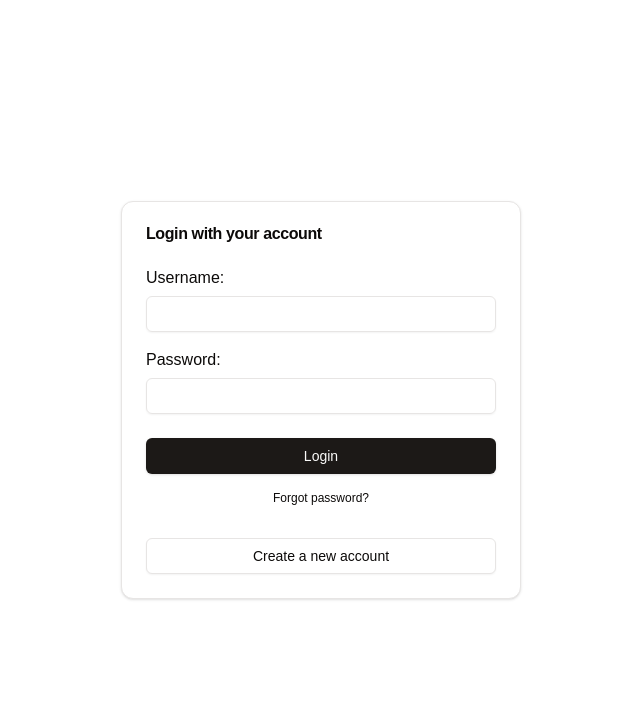
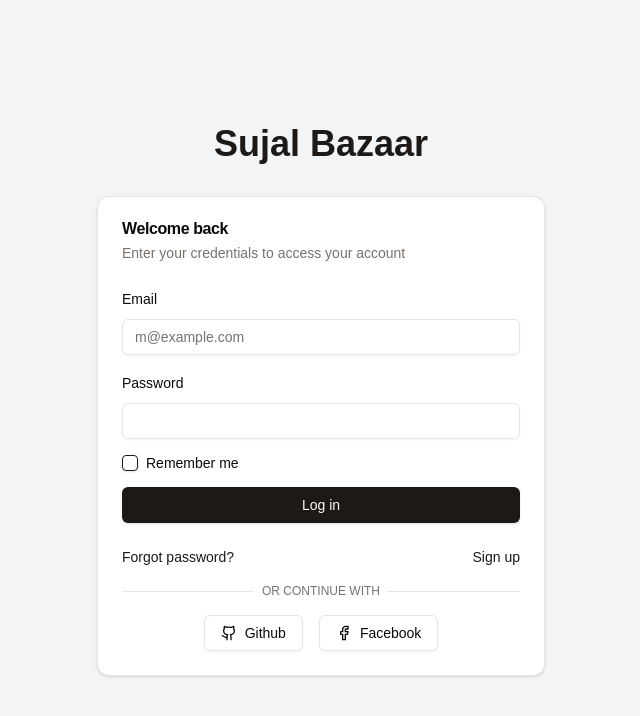
Before and after one commit to Sujal-Gaha/mern-app, a Next.js app in the folder frontend/: page /login in a window 1280 px wide. Shown: the top 716 px of the page, without its empty margins (319-959 px from the left). Built offline with nearby package versions, Linux system fonts and the light colour scheme.

Commit message:
redesigned the login page

```diff
--- a/frontend/package.json
+++ b/frontend/package.json
@@ -9,6 +9,7 @@
     "lint": "next lint"
   },
   "dependencies": {
+    "@radix-ui/react-checkbox": "^1.1.1",
     "@radix-ui/react-icons": "^1.3.0",
     "@radix-ui/react-label": "^2.1.0",
     "@radix-ui/react-navigation-menu": "^1.2.0",
--- a/frontend/src/app/login/page.tsx
+++ b/frontend/src/app/login/page.tsx
@@ -1,58 +1,106 @@
+"use client";
+
+import { useState } from "react";
 import { Button } from "@/components/ui/button";
 import {
   Card,
   CardContent,
+  CardDescription,
   CardFooter,
   CardHeader,
   CardTitle,
 } from "@/components/ui/card";
+import { Checkbox } from "@/components/ui/checkbox";
 import { Input } from "@/components/ui/input";
-import { getAppsPath } from "@/lib/config";
-import { Label } from "@radix-ui/react-label";
-import Link from "next/link";
+import { Label } from "@/components/ui/label";
+import { Facebook, Github } from "lucide-react";
 
-const LoginPage = () => {
-  const { registerPath, forgotPasswordPath } = getAppsPath();
+export default function LoginPage() {
+  const [email, setEmail] = useState("");
+  const [password, setPassword] = useState("");
+
+  const handleSubmit = (e: React.FormEvent) => {
+    e.preventDefault();
+    console.log("Login attempted with:", { email, password });
+  };
 
   return (
-    <main className="flex justify-center items-center h-screen">
-      <Card className="w-[400px]">
+    <div className="min-h-screen bg-gray-100 flex flex-col justify-center items-center p-4">
+      <div className="mb-8">
+        <h1 className="text-4xl font-bold text-primary">Sujal Bazaar</h1>
+      </div>
+      <Card className="w-full max-w-md">
         <CardHeader>
-          <CardTitle>Login with your account</CardTitle>
+          <CardTitle>Welcome back</CardTitle>
+          <CardDescription>
+            Enter your credentials to access your account
+          </CardDescription>
         </CardHeader>
         <CardContent>
-          <form>
-            <div className="grid w-full items-center gap-4">
-              <div className="flex flex-col space-y-1.5">
-                <Label htmlFor="username">Username:</Label>
-                <Input id="username" type="text" />
+          <form onSubmit={handleSubmit}>
+            <div className="space-y-4">
+              <div className="space-y-2">
+                <Label htmlFor="email">Email</Label>
+                <Input
+                  id="email"
+                  type="email"
+                  placeholder="m@example.com"
+                  value={email}
+                  onChange={(e) => setEmail(e.target.value)}
+                  required
+                />
               </div>
-              <div className="flex flex-col space-y-1.5">
-                <Label htmlFor="password">Password:</Label>
-                <Input id="password" type="password" />
+              <div className="space-y-2">
+                <Label htmlFor="password">Password</Label>
+                <Input
+                  id="password"
+                  type="password"
+                  value={password}
+                  onChange={(e) => setPassword(e.target.value)}
+                  required
+                />
               </div>
+              <div className="flex items-center space-x-2">
+                <Checkbox id="remember" />
+                <Label htmlFor="remember">Remember me</Label>
+              </div>
+              <Button type="submit" className="w-full">
+                Log in
+              </Button>
             </div>
           </form>
         </CardContent>
-        <CardFooter>
-          <div className="flex flex-col gap-8 w-full">
-            <div className="flex flex-col gap-4 items-center">
-              <Button className="w-full">Login</Button>
-              <Link
-                href={forgotPasswordPath}
-                className="hover:underline hover:text-blue-700 text-xs"
-              >
-                Forgot password?
-              </Link>
+        <CardFooter className="flex flex-col space-y-4">
+          <div className="flex justify-between w-full text-sm">
+            <a href="#" className="text-primary hover:underline">
+              Forgot password?
+            </a>
+            <a href="#" className="text-primary hover:underline">
+              Sign up
+            </a>
+          </div>
+          <div className="relative w-full">
+            <div className="absolute inset-0 flex items-center">
+              <span className="w-full border-t" />
             </div>
-            <Button variant="outline" asChild>
-              <Link href={registerPath}>Create a new account</Link>
+            <div className="relative flex justify-center text-xs uppercase">
+              <span className="bg-background px-2 text-muted-foreground">
+                Or continue with
+              </span>
+            </div>
+          </div>
+          <div className="flex space-x-4">
+            <Button variant="outline" className="w-full">
+              <Github className="mr-2 h-4 w-4" />
+              Github
+            </Button>
+            <Button variant="outline" className="w-full">
+              <Facebook className="mr-2 h-4 w-4" />
+              Facebook
             </Button>
           </div>
         </CardFooter>
       </Card>
-    </main>
+    </div>
   );
-};
-
-export default LoginPage;
+}
--- /dev/null
+++ b/frontend/src/components/ui/checkbox.tsx
@@ -0,0 +1,30 @@
+"use client"
+
+import * as React from "react"
+import * as CheckboxPrimitive from "@radix-ui/react-checkbox"
+import { CheckIcon } from "@radix-ui/react-icons"
+
+import { cn } from "@/lib/utils"
+
+const Checkbox = React.forwardRef<
+  React.ElementRef<typeof CheckboxPrimitive.Root>,
+  React.ComponentPropsWithoutRef<typeof CheckboxPrimitive.Root>
+>(({ className, ...props }, ref) => (
+  <CheckboxPrimitive.Root
+    ref={ref}
+    className={cn(
+      "peer h-4 w-4 shrink-0 rounded-sm border border-primary shadow focus-visible:outline-none focus-visible:ring-1 focus-visible:ring-ring disabled:cursor-not-allowed disabled:opacity-50 data-[state=checked]:bg-primary data-[state=checked]:text-primary-foreground",
+      className
+    )}
+    {...props}
+  >
+    <CheckboxPrimitive.Indicator
+      className={cn("flex items-center justify-center text-current")}
+    >
+      <CheckIcon className="h-4 w-4" />
+    </CheckboxPrimitive.Indicator>
+  </CheckboxPrimitive.Root>
+))
+Checkbox.displayName = CheckboxPrimitive.Root.displayName
+
+export { Checkbox }
```
